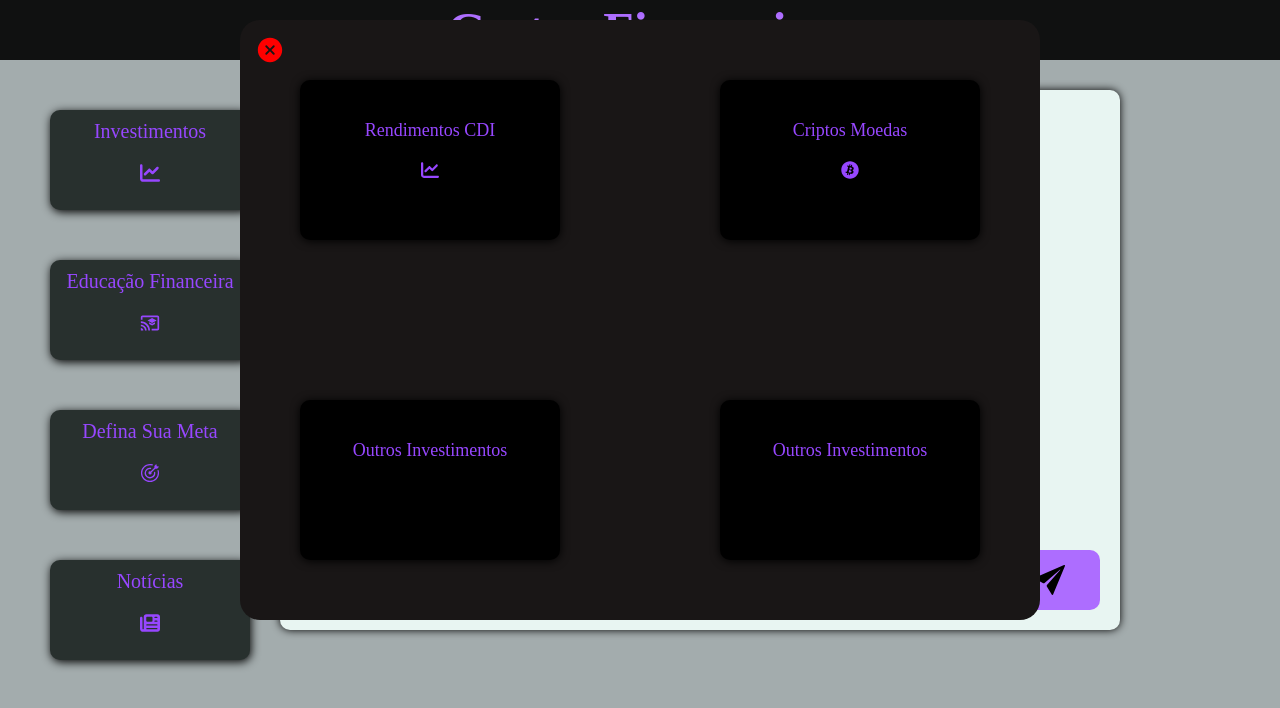
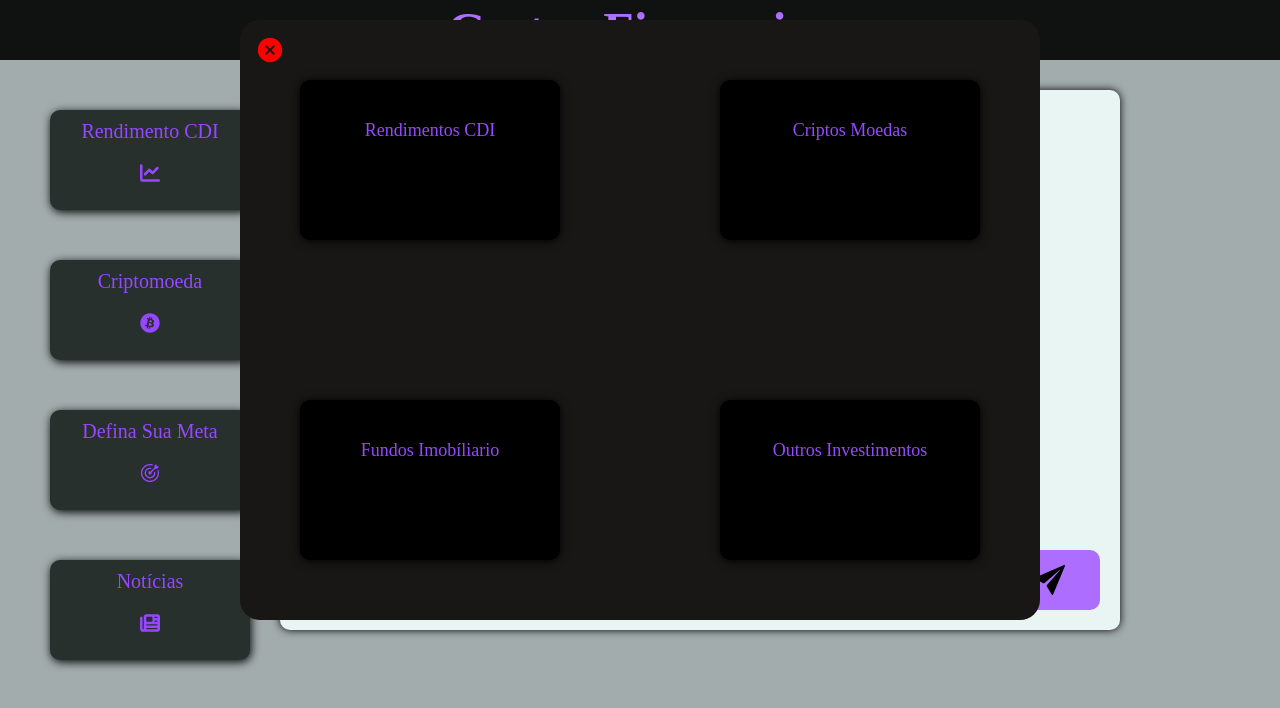
Before and after one commit to ArnaldWeslen05/GestorFinanceiro, a React (Create React App) app in the folder front/: page / in a window 1280 px wide. Both pictures are taken after a click on the element 150 px from the left and 175 px from the top of the page. Shown: the top 708 px of the page. Built offline with nearby package versions, Linux system fonts and the light colour scheme.

Commit message:
Docs(front): Trocando Nome dos componenetes

```diff
--- a/front/src/componetes/Cabecario.js
+++ b/front/src/componetes/Cabecario.js
@@ -1,6 +1,6 @@
 import React, { useState } from "react";
 import Footer from "./Footer";
-import Investimentos from "./Investimentos";
+import Cdi from "./Cdi";
 
 const Cabecario = () =>{
   const [mostrarInvestimentos, setMostrarInvestimentos] = useState(false);
@@ -41,7 +41,7 @@ const Cabecario = () =>{
               </div>
 
               {/* Controla O componente Investimentos , e compara se deve ser mostardo ou não */}
-              {mostrarInvestimentos && <Investimentos onClose={AbrirInvestimentos}/>}
+              {mostrarInvestimentos &&< Cdi onClose={AbrirInvestimentos}/>}
 
               <footer>
                 <Footer/>
--- a/front/src/componetes/Investimentos.js
+++ b/front/src/componetes/Cdi.js
@@ -1,28 +1,24 @@
-import { FaBitcoin } from "react-icons/fa";
-import { FaChartLine } from "react-icons/fa6";
+
 import { IoCloseCircle } from "react-icons/io5";
 import './investimentos.css';
 
-const Investimentos = ({onClose}) =>{
+const Cdi = ({onClose}) =>{
    return(
     <div>
         <div className="container-investimentos">
         <button className="close" onClick={onClose}><IoCloseCircle /></button>
            <div className="caixa-investimentos">
             <div className="box-investimentos">
+                <p>Rendimentos CDI </p>
 
-
-                <p>Rendimentos CDI </p>
-                <p><FaChartLine /></p>
             </div>
 
             <div className="box-investimentos">
                 <p>Criptos Moedas</p>
-                <p><FaBitcoin /></p>
             </div>
 
             <div className="box-investimentos">
-                <p>Outros Investimentos</p>
+                <p>Fundos Imobíliario</p>
             </div>
 
             <div className="box-investimentos">
@@ -34,4 +30,4 @@ const Investimentos = ({onClose}) =>{
    )
 }
 
-export default Investimentos
+export default Cdi
--- a/front/src/componetes/Footer.js
+++ b/front/src/componetes/Footer.js
@@ -1,8 +1,8 @@
 import React, { useState } from 'react';
 import { FaChartLine, FaNewspaper } from "react-icons/fa6";
-import { MdCastForEducation } from "react-icons/md";
+import { FaBitcoin } from "react-icons/fa";
 import { GoGoal } from "react-icons/go";
-import Investimentos from "./Investimentos";
+import Cdi from "./Cdi";
 import './footer.css';
 
 const Footer = () => {
@@ -18,14 +18,14 @@ const Footer = () => {
       <div className="caixa-footer">
         {/* Box para Investimentos */}
         <div className="box-footer" onClick={abrirInvestimentos} id='Inv'>
-          <p>Investimentos</p>
+          <p>Rendimento CDI</p>
           <p> <FaChartLine/> </p>
         </div>
 
         {/* Box para Educação Financeira */}
         <div className="box-footer">
-          <p>Educação Financeira</p>
-          <p><MdCastForEducation /></p>
+          <p>Criptomoeda</p>
+          <p><FaBitcoin/></p>
         </div>
 
         {/* Box para Notícias */}
@@ -43,7 +43,7 @@ const Footer = () => {
       </div>
 
       {/* Renderiza o componente Investimentos se mostrarInvestimentos for true */}
-      {mostrarInvestimentos && <Investimentos onClose={abrirInvestimentos} />}
+      {mostrarInvestimentos && <Cdi onClose={abrirInvestimentos} />}
     </div>
   );
 }
```
